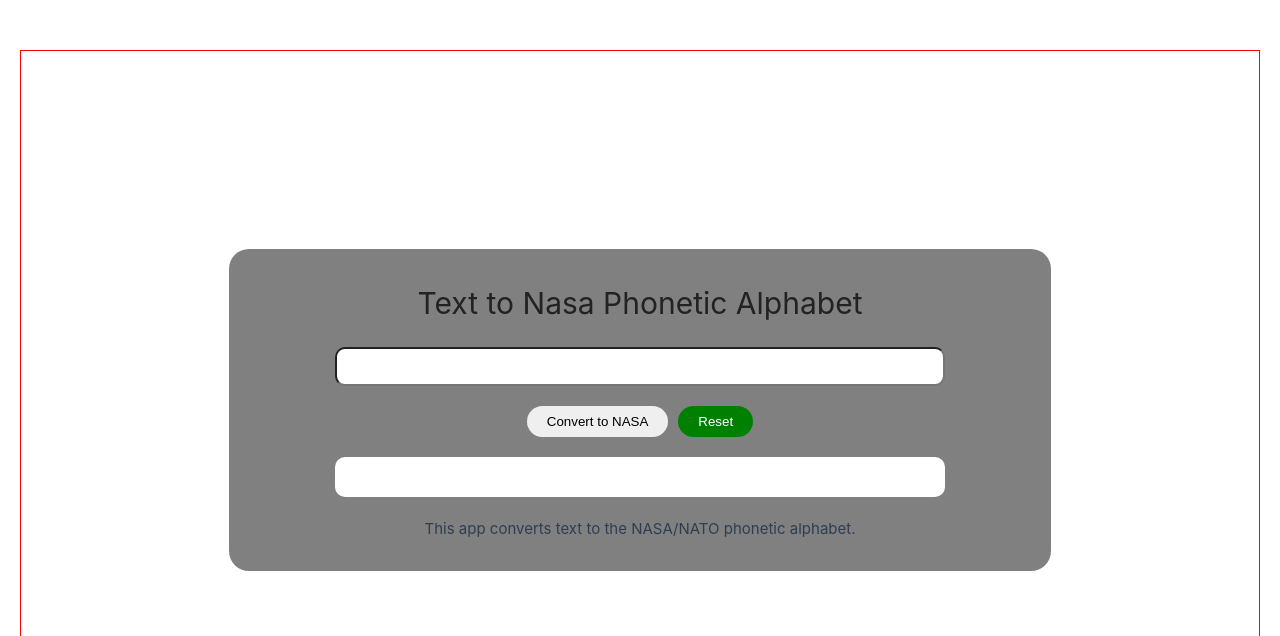
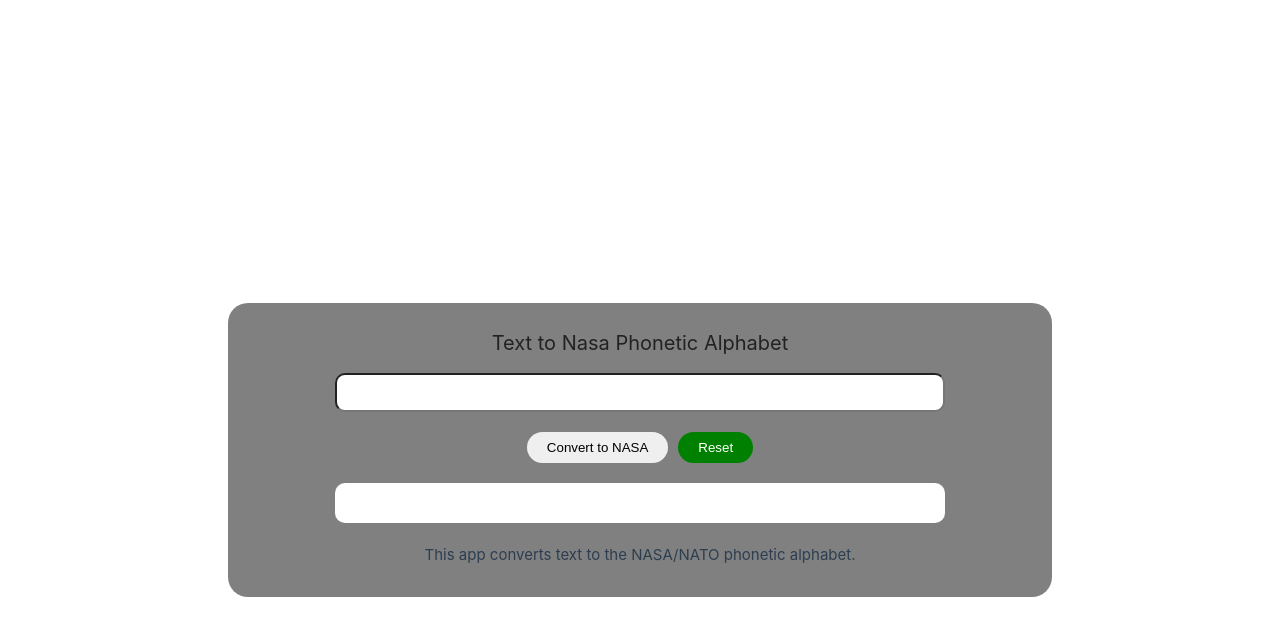
Before and after one commit to ola9292/nasa-decoder, a Vue app: page / in a window 1280 px wide. Shown: the top 636 px of the page. Built offline with nearby package versions, Linux system fonts and the light colour scheme.

Commit message:
initial commit

```diff
--- a/index.html
+++ b/index.html
@@ -3,7 +3,7 @@
   <head>
     <meta charset="UTF-8">
     <link rel="icon" href="/favicon.ico">
-    <meta name="viewport" content="width=device-width, initial-scale=1.0">
+    <meta name="viewport" content="width=device-width, initial-scale=1.0", user-scalable=no>
     <link rel="stylesheet" href="https://cdnjs.cloudflare.com/ajax/libs/font-awesome/6.7.2/css/all.min.css"
       integrity="sha512-Evv84Mr4kqVGRNSgIGL/F/aIDqQb7xQ2vcrdIwxfjThSH8CSR7PBEakCr51Ck+w+/U6swU2Im1vVX0SVk9ABhg=="
       crossorigin="anonymous" referrerpolicy="no-referrer" />
--- a/src/assets/main.css
+++ b/src/assets/main.css
@@ -8,10 +8,13 @@
   display: flex;
   justify-content: center;
   align-items: center;
-  border: 1px solid red;
-  height: 90svh;
+  /* border: 1px solid red; */
+  height: 100svh;
 }
 
+.text-center{
+  text-align: center;
+}
 a,
 .green {
   text-decoration: none;
@@ -29,19 +32,22 @@
   justify-content: center;
   align-items: center;
   gap: 20px;
+  width: 90%;
 }
 .container > h1{
   color: #222222;
+  font-size: 20px;
+  line-height: 1;
 }
 .container > input{
-  width: 80%;
+  width: 100%;
   padding: 10px 10px;
   border-radius: 10px;
   color: #222222;
 }
 .container> .result{
   background-color: #fff;
-  width: 80%;
+  width: 100%;
   border-radius: 10px;
     padding: 20px 10px;
     color: #222222;
@@ -83,9 +89,15 @@
     /* margin: auto; */
 
   }
-  /* #app {
-    display: grid;
-    grid-template-columns: 1fr 1fr;
-    padding: 0 2rem;
-  } */
+    .container>input {
+      width: 80%;
+
+    }
+
+    .container>.result {
+      width: 80%;
+    }
+  #app {
+   width: 100%;
+  }
 }
--- a/src/components/Nasa.vue
+++ b/src/components/Nasa.vue
@@ -5,7 +5,7 @@
 const convertText = () => {
      resultText.value = ""
     if(myText.value != ""){
-        let textArr = myText.value.split('')
+        let textArr = myText.value.toLowerCase().split('')
         for(let i = 0; i < textArr.length; i++){
            textArr[i] = nasaPhoneticAlphabet[textArr[i]]
 
@@ -64,7 +64,7 @@
 <template>
 
     <div class="container">
-        <h1>Text to Nasa Phonetic Alphabet</h1>
+        <h1 class="text-center">Text to Nasa Phonetic Alphabet</h1>
         <input type="text" v-model="myText">
         <div class="cta">
             <button @click="convertText">Convert to NASA</button>
@@ -73,6 +73,6 @@
         <div class="result">
             {{ resultText }}
         </div>
-        <p>This app converts text to the NASA/NATO phonetic alphabet.</p>
+        <p class="text-center">This app converts text to the NASA/NATO phonetic alphabet.</p>
     </div>
 </template>
```
